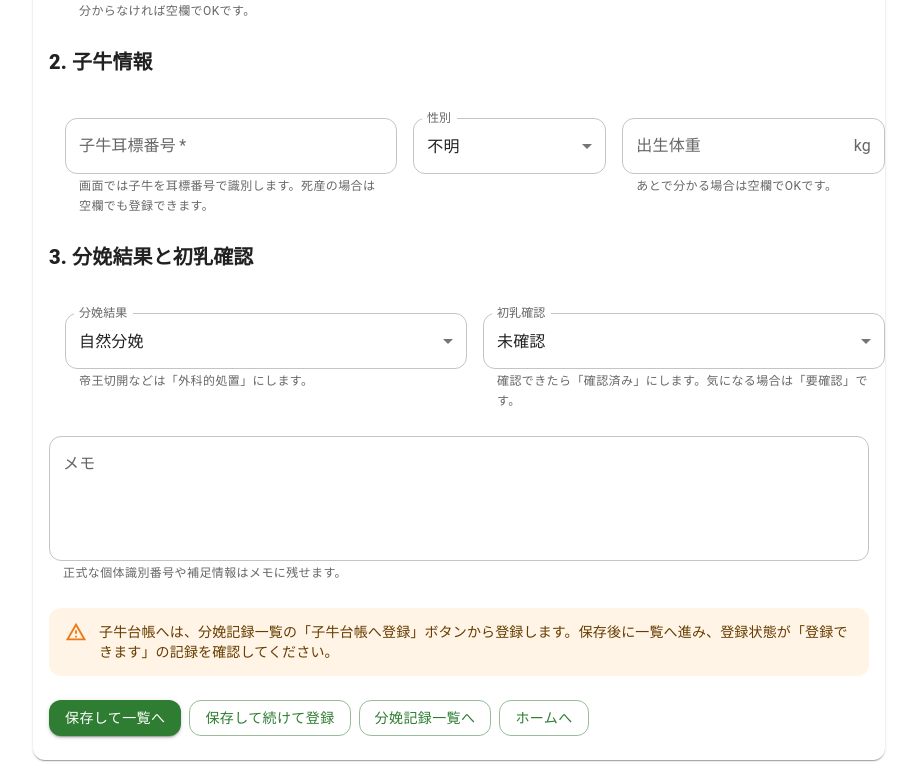
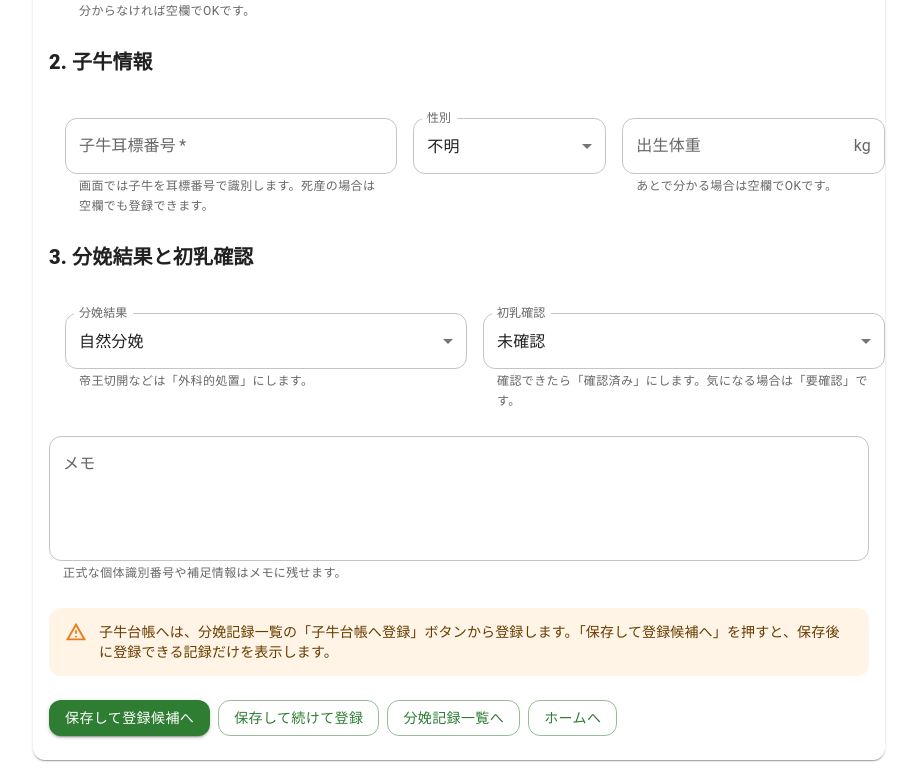
Before and after one commit to farmpro-iwate/FarmPro, a React (Vite) app in the folder client/: page /calvings/new in a window 1280 px wide. Shown: the part 553-1329 px from the top of the page, without its empty margins (181-1098 px from the left). Built offline with nearby package versions, Linux system fonts and the light colour scheme.

Commit message:
Starter Pack 178: clarify calving save button label

```diff
--- a/client/src/pages/CalvingForm.tsx
+++ b/client/src/pages/CalvingForm.tsx
@@ -330,12 +330,12 @@ export function CalvingForm() {
               />
 
               <Alert severity="warning">
-                子牛台帳へは、分娩記録一覧の「子牛台帳へ登録」ボタンから登録します。保存後に一覧へ進み、登録状態が「登録できます」の記録を確認してください。
+                子牛台帳へは、分娩記録一覧の「子牛台帳へ登録」ボタンから登録します。「保存して登録候補へ」を押すと、保存後に登録できる記録だけを表示します。
               </Alert>
 
               <Stack direction={{ xs: 'column', sm: 'row' }} spacing={1}>
                 <Button type="submit" variant="contained" disabled={saving}>
-                  {saving ? '登録中...' : '保存して一覧へ'}
+                  {saving ? '登録中...' : '保存して登録候補へ'}
                 </Button>
                 <Button
                   onClick={() => save('continue')}
```
